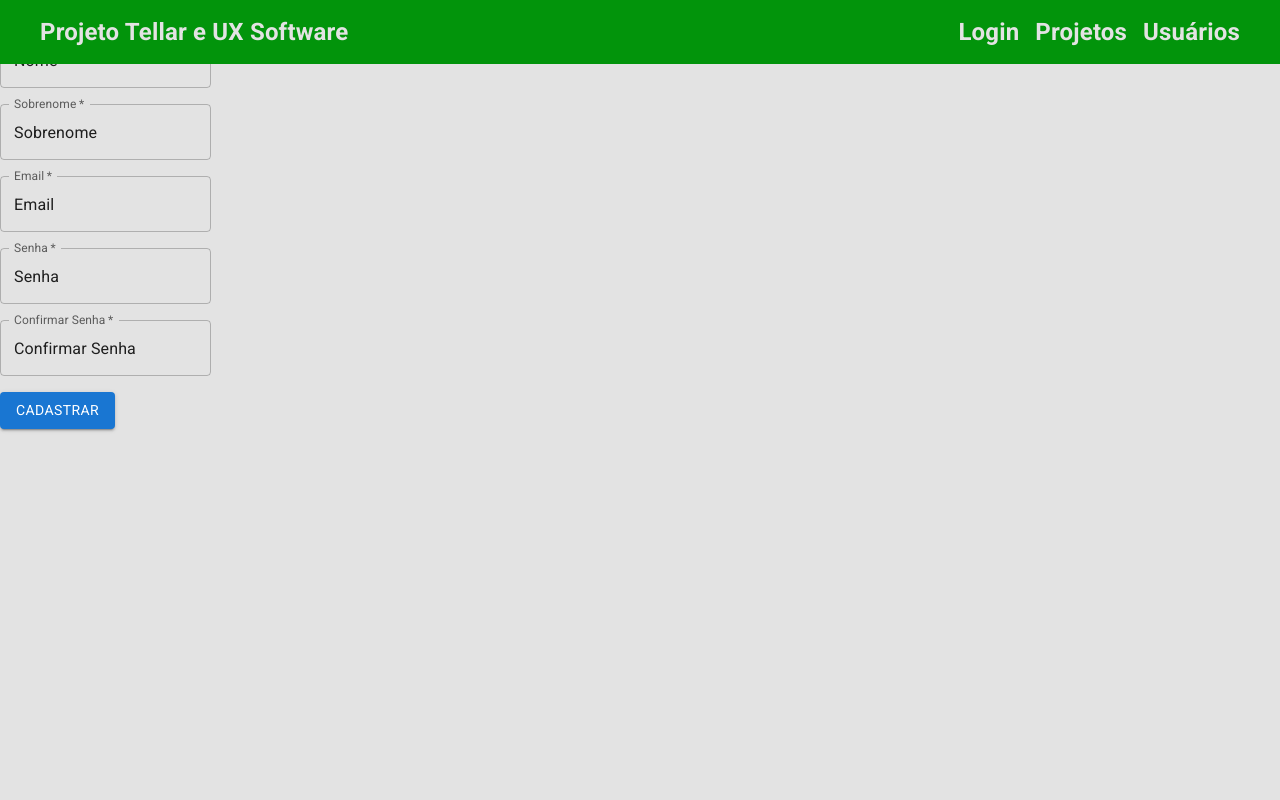
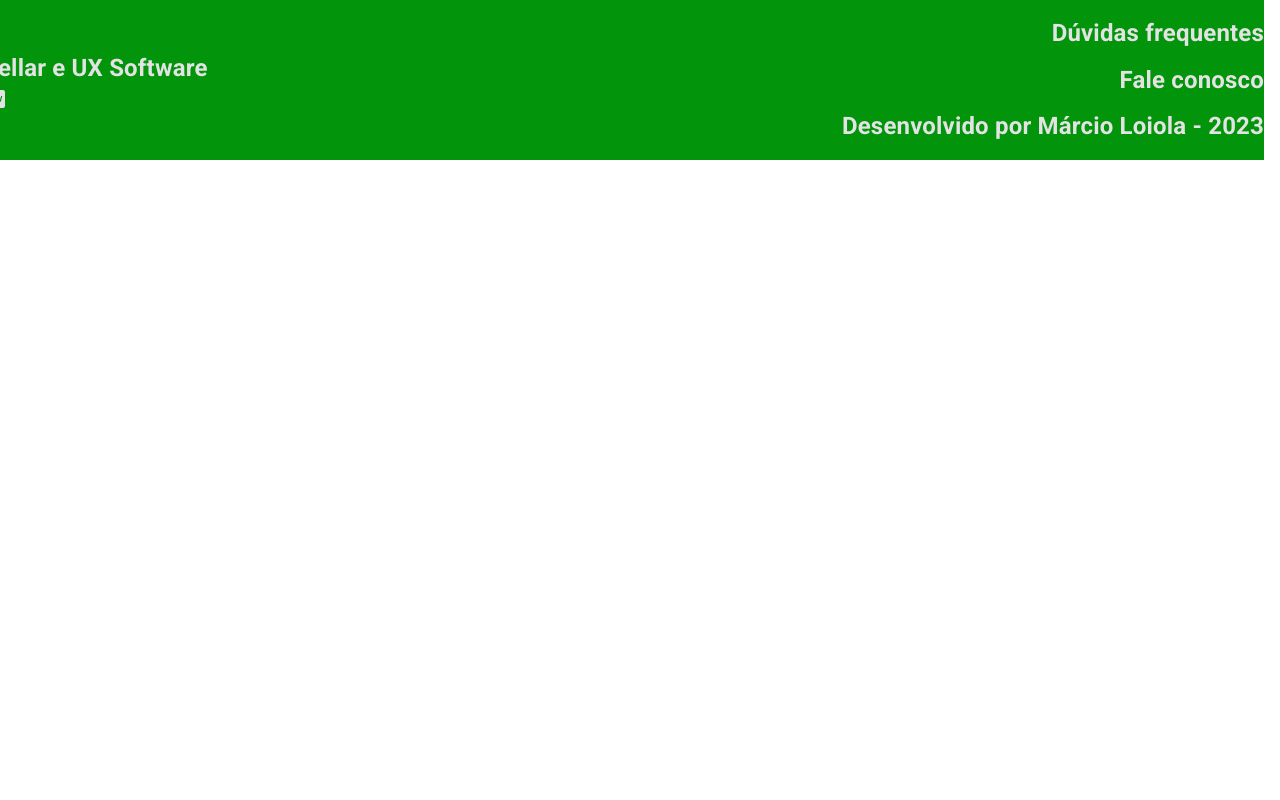
Before and after one commit to marcio-loiola/tellar-uxsoft-job, a React (Vite) app in the folder Frontend/tellar-uxsoft-job/: page / in a window 1280 px wide. Shown: the top 800 px of the page. Built offline with nearby package versions, Linux system fonts and the light colour scheme.

Commit message:
chore: general container and footer

```diff
--- a/Frontend/tellar-uxsoft-job/src/App.module.css
+++ b/Frontend/tellar-uxsoft-job/src/App.module.css
@@ -1,12 +1,11 @@
 .wrapper {
-  max-width: 70rem;
-  margin: 2rem auto;
-  padding: 0 1rem;
-
+  max-width: max-content;
+  margin: 0rem;
+  padding: 0rem;
+  width: 70rem;
+  height: 100vh;
   display: flex;
   flex-direction: column;
   align-items: center;
   justify-content: center;
-
-  gap: 2rem;
 }
--- a/Frontend/tellar-uxsoft-job/src/App.tsx
+++ b/Frontend/tellar-uxsoft-job/src/App.tsx
@@ -1,20 +1,14 @@
 import styles from "./App.module.css";
 import "./global.css";
 
-import { Header } from "./components/Header/Header";
-import { Footer } from "./components/Footer/Footer";
-import { MainContent } from "./components/MainContent/MainContent";
-import { UserForms } from "./components/UserForms/UserForms";
+import UserRegister from "./pages/User/UserRegister";
+import Container from "@mui/material/Container";
 
 export function App() {
   return (
     <>
       <div className={styles.wrapper}>
-        <Header />
-        <MainContent>
-          <UserForms />
-        </MainContent>
-        <Footer />
+        <UserRegister />
       </div>
     </>
   );
--- a/Frontend/tellar-uxsoft-job/src/components/Footer/Footer.tsx
+++ b/Frontend/tellar-uxsoft-job/src/components/Footer/Footer.tsx
@@ -2,18 +2,21 @@ import React from "react";
 import { Box, Typography } from "@mui/material";
 import { styled } from "@mui/material/styles";
 
+import { LogoDev } from "@mui/icons-material";
+import Icon from "@mui/material/Icon";
+
 const Container = styled(Box)(({ theme }) => ({
+  marginTop: "50rem",
   display: "flex",
   flexFlow: "row wrap",
-  justifyContent: "space-between",
-
-  padding: "30px 80px 31px 92px",
-  zIndex: 1201,
-
+  padding: 0,
+  margin: 0,
   backgroundColor: "var(--green-color-500)",
   color: "var(--gray)",
   width: "100vw",
-  height: "6vh",
+  height: "10rem",
+  justifyContent: "space-between",
+  alignItems: "center",
   minHeight: "64px",
 }));
 
@@ -31,18 +34,44 @@ const Text = styled(Typography)(({ theme }) => ({
   },
 }));
 
+const LogoContainer = styled(Box)({
+  display: "flex",
+  flexFlow: "column",
+  justifyContent: "center",
+});
+
+const InfoContainer = styled(Box)(({ theme }) => ({
+  display: "flex",
+  flexFlow: "column",
+  justifyContent: "center",
+  textAlign: "right",
+  gap: "8px",
+  padding: 0,
+  margin: 0,
+}));
+
 export function Footer() {
   return (
-    <Container>
+    <Container component="footer">
+      <LogoContainer>
         <Text variant="h6" sx={{ flexGrow: 1 }}>
-        Projeto Tellar e UX Software
+          Tellar e UX Software
         </Text>
+        <Icon>
+          <LogoDev />
+        </Icon>
+      </LogoContainer>
+      <InfoContainer>
         <Text variant="h6" sx={{ flexGrow: 1 }}>
           Dúvidas frequentes
         </Text>
         <Text variant="h6" sx={{ flexGrow: 1 }}>
           Fale conosco
         </Text>
+        <Text variant="h6" sx={{ flexGrow: 1 }}>
+          Desenvolvido por Márcio Loiola - 2023
+        </Text>
+      </InfoContainer>
     </Container>
   );
 }
--- a/Frontend/tellar-uxsoft-job/src/components/MainContent/MainContent.tsx
+++ b/Frontend/tellar-uxsoft-job/src/components/MainContent/MainContent.tsx
@@ -1,6 +1,6 @@
 import React from "react";
 
-import { Box, Typography, Paper } from "@mui/material";
+import { Box, Typography, Paper, Stack } from "@mui/material";
 import { styled } from "@mui/material/styles";
 
 const Board = styled(Paper)(({ theme }) => ({
@@ -8,8 +8,13 @@ const Board = styled(Paper)(({ theme }) => ({
   color: "var(--gray)",
   width: "100vw",
   height: "100vh",
+  display: "flex",
+  flexFlow: "column wrap",
+  alignItems: "center",
   justifyContent: "center",
   minHeight: "64px",
+  padding: "0",
+  margin: "0",
 }));
 
 type Props = {
@@ -17,5 +22,9 @@ type Props = {
 };
 
 export function MainContent({ children }: Props) {
-  return <Board>{children}</Board>;
+  return (
+    <Stack spacing={2}>
+      <Board>{children}</Board>
+    </Stack>
+  );
 }
--- /dev/null
+++ b/Frontend/tellar-uxsoft-job/src/pages/User/UserRegister.tsx
@@ -0,0 +1,34 @@
+import React from "react";
+import { Box, Container, Stack } from "@mui/material";
+import { Header } from "../../components/Header/Header";
+import { MainContent } from "../../components/MainContent/MainContent";
+import { Footer } from "../../components/Footer/Footer";
+import { UserForms } from "../../components/UserForms/UserForms";
+
+import { styled } from "@mui/material/styles";
+
+const RegisterContainer = styled(Container)(({ theme }) => ({
+  pading: "1rem",
+  margin: 0,
+  display: "flex",
+  flexFlow: "column",
+  justifyContent: "start",
+  alignItems: "normal",
+  minHeight: "100vh",
+  width: "100vw",
+  height: "100vh",
+}));
+
+export default function UserRegister() {
+  return (
+    <>
+      <RegisterContainer>
+        {/* <Header />
+        <MainContent>
+          <UserForms />
+        </MainContent> */}
+        <Footer />
+      </RegisterContainer>
+    </>
+  );
+}
```
Lines whose indentation alone changed are shown as unchanged.
